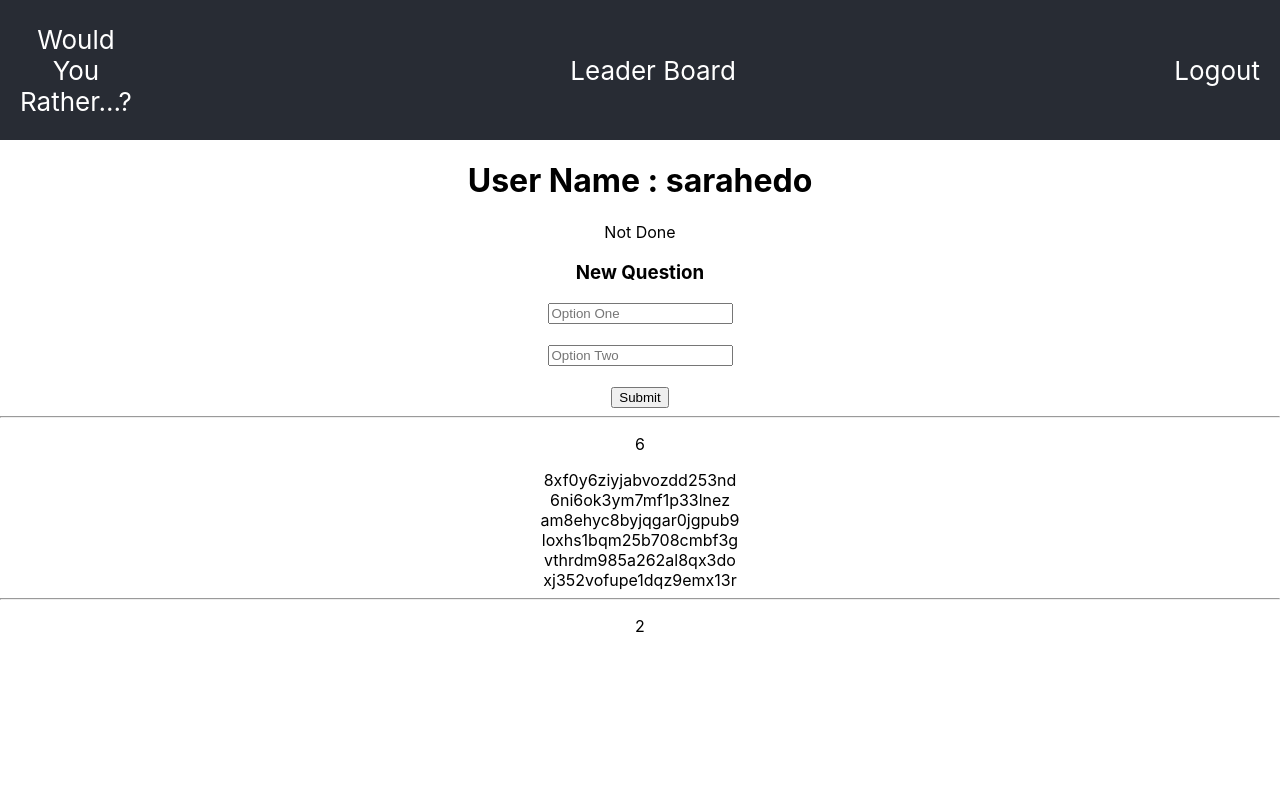
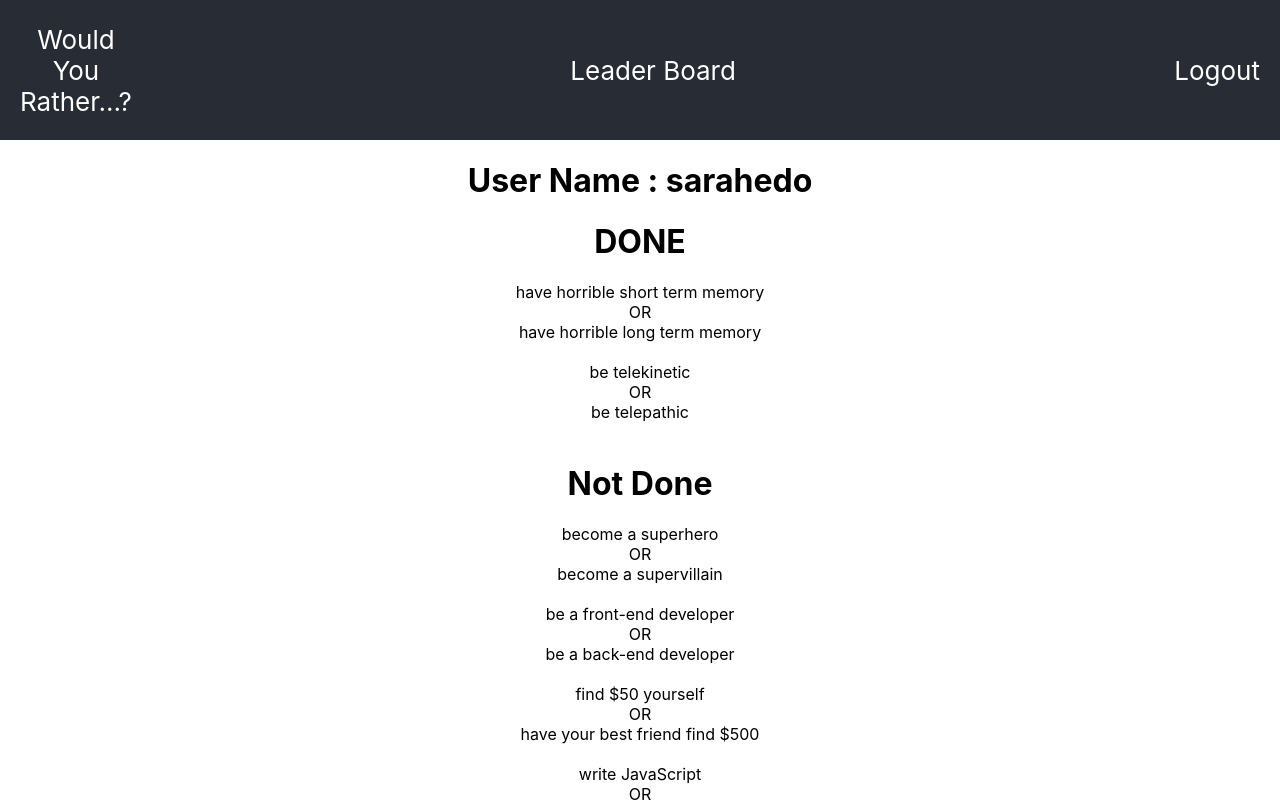
Before and after one commit to naymyolwin/Would-you-rather, a React (Create React App) app: page / in a window 1280 px wide. Both pictures are taken after a click on the element "Sarah Edo". Shown: the top 800 px of the page. Built offline with nearby package versions, Linux system fonts and the light colour scheme.

Commit message:
pull out information from db correct, ready to implement vote reducers

```diff
--- a/src/Components/AddQuestion.js
+++ b/src/Components/AddQuestion.js
@@ -58,12 +58,14 @@ const AddQuestion = () => {
         </div>
       </form>
       <hr />
-      <p>{Object.keys(questions).length}</p>
+      <p>There are total {Object.keys(questions).length} questions</p>
       {Object.keys(questions).map((key) => {
         return <div key={key}> {key} </div>;
       })}
       <hr />
-      <p>{users[authUser].questions.length}</p>
+      <p>
+        {authUser} asked {users[authUser].questions.length}
+      </p>
     </div>
   );
 };
--- a/src/Components/Main.js
+++ b/src/Components/Main.js
@@ -1,6 +1,7 @@
 import React from "react";
 import { useSelector } from "react-redux";
 import AddQuestion from "./AddQuestion";
+import Test from "./Test";
 // import Done from "./Done";
 import NotDone from "./NotDone";
 
@@ -12,6 +13,7 @@ const Main = () => {
       <h1>User Name : {authUser}</h1>
       <NotDone />
       <AddQuestion />
+      <Test />
     </div>
   );
 };
--- a/src/Components/NotDone.js
+++ b/src/Components/NotDone.js
@@ -1,7 +1,46 @@
 import React from "react";
+import { useSelector } from "react-redux";
 
 const NotDone = () => {
-  return <div>Not Done</div>;
+  const authUser = useSelector((state) => state.authUser.authUser);
+  const questions = useSelector((state) => state.questions.questions);
+  const users = useSelector((state) => state.users.users);
+  const askedQuestions = users[authUser].questions;
+  const questionKeys = Object.keys(questions).map((key) => key);
+  const notAskedQuestions = questionKeys.filter(
+    (ar) => !askedQuestions.find((rm) => rm === ar)
+  );
+
+  // var result = questions.filter(obj => {
+  //   return obj.b !== 6
+  // })
+
+  return (
+    <div>
+      <h1>DONE</h1>
+      <div>
+        {askedQuestions.map((q) => (
+          <div key={q}>
+            <div>{questions[q].optionOne.text}</div>
+            <div>OR</div>
+            <div>{questions[q].optionTwo.text}</div>
+            <br />
+          </div>
+        ))}
+      </div>
+      <h1>Not Done</h1>
+      <div>
+        {notAskedQuestions.map((q) => (
+          <div key={q}>
+            <div>{questions[q].optionOne.text}</div>
+            <div>OR</div>
+            <div>{questions[q].optionTwo.text}</div>
+            <br />
+          </div>
+        ))}
+      </div>
+    </div>
+  );
 };
 
 export default NotDone;
--- /dev/null
+++ b/src/Components/Test.js
@@ -0,0 +1,58 @@
+import React from "react";
+import { useSelector } from "react-redux";
+
+const Test = () => {
+  const users = useSelector((state) => state.users.users);
+  const authUser = useSelector((state) => state.authUser.authUser);
+  const questions = useSelector((state) => state.questions.questions);
+
+  const askedQuestions = Object.keys(users[authUser].answers).map((key) => key);
+  const questionKeys = Object.keys(questions).map((key) => key);
+  const notAskedQuestions = questionKeys.filter(
+    (ar) => !askedQuestions.find((rm) => rm === ar)
+  );
+
+  const onClickVoteHandler = (vote, key) => {
+    console.log(`${key} : ${vote}`);
+  };
+
+  return (
+    <div>
+      <h1>TEST</h1>
+      <p>
+        {authUser} answers {Object.keys(users[authUser].answers).length}{" "}
+        questions
+      </p>
+      {Object.keys(users[authUser].answers).map((key) => {
+        return (
+          <div key={key}>
+            {key} : {users[authUser].answers[key]}
+          </div>
+        );
+      })}
+
+      <hr />
+      <h1>Voting</h1>
+      <div>
+        <p>{users[authUser].name} ask</p>
+        <p>Would you rather</p>
+        <div>
+          {notAskedQuestions.map((key) => (
+            <div key={key}>
+              <p onClick={() => onClickVoteHandler("optionOne", key)}>
+                {questions[key].optionOne.text}
+              </p>{" "}
+              or{" "}
+              <p onClick={() => onClickVoteHandler("optionTwo", key)}>
+                {questions[key].optionTwo.text}
+              </p>
+              <hr />
+            </div>
+          ))}
+        </div>
+      </div>
+    </div>
+  );
+};
+
+export default Test;
--- a/src/store/questions-slice.js
+++ b/src/store/questions-slice.js
@@ -12,11 +12,11 @@ const questionsSlice = createSlice({
         timestamp: action.payload.timestamp,
         optionOne: {
           votes: [],
-          text: action.payload.optionOne,
+          text: action.payload.optionOne.text,
         },
         optionTwo: {
           votes: [],
-          text: action.payload.optionTwo,
+          text: action.payload.optionTwo.text,
         },
       };
       state.questions[action.payload.id] = newQ;
```
